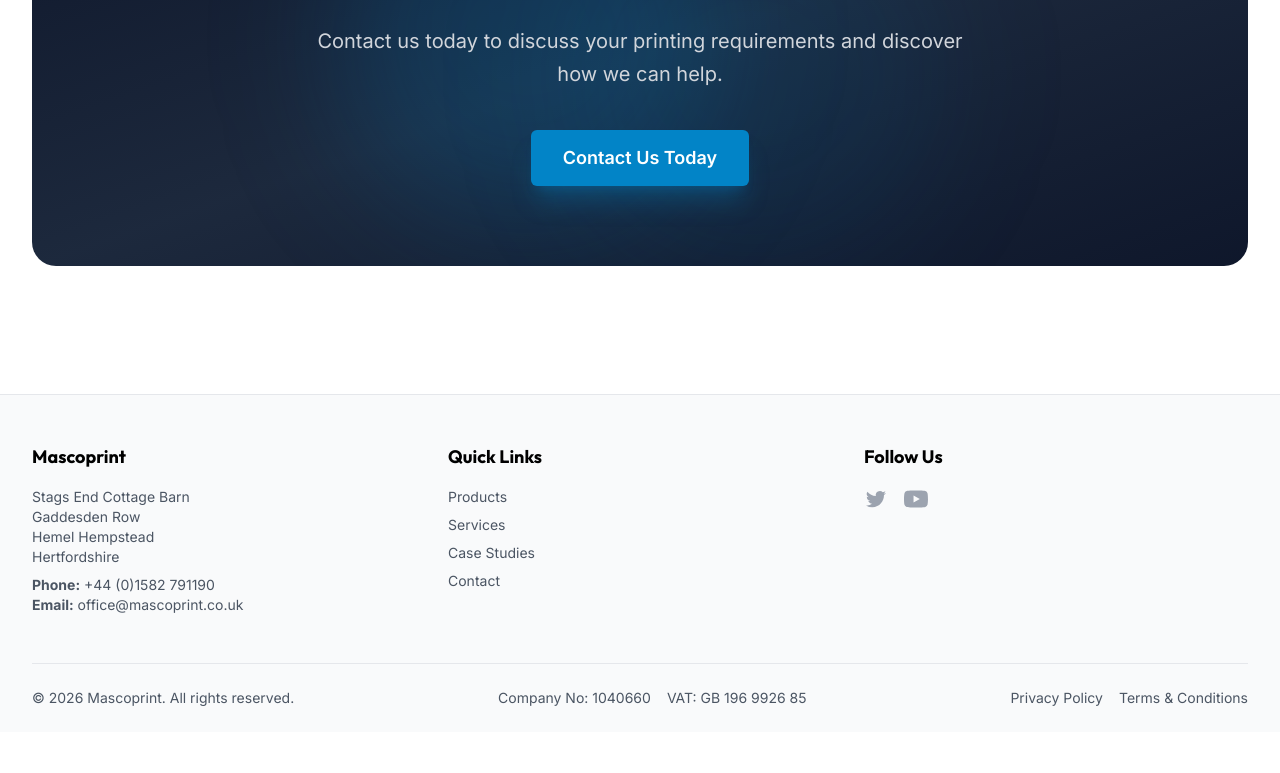
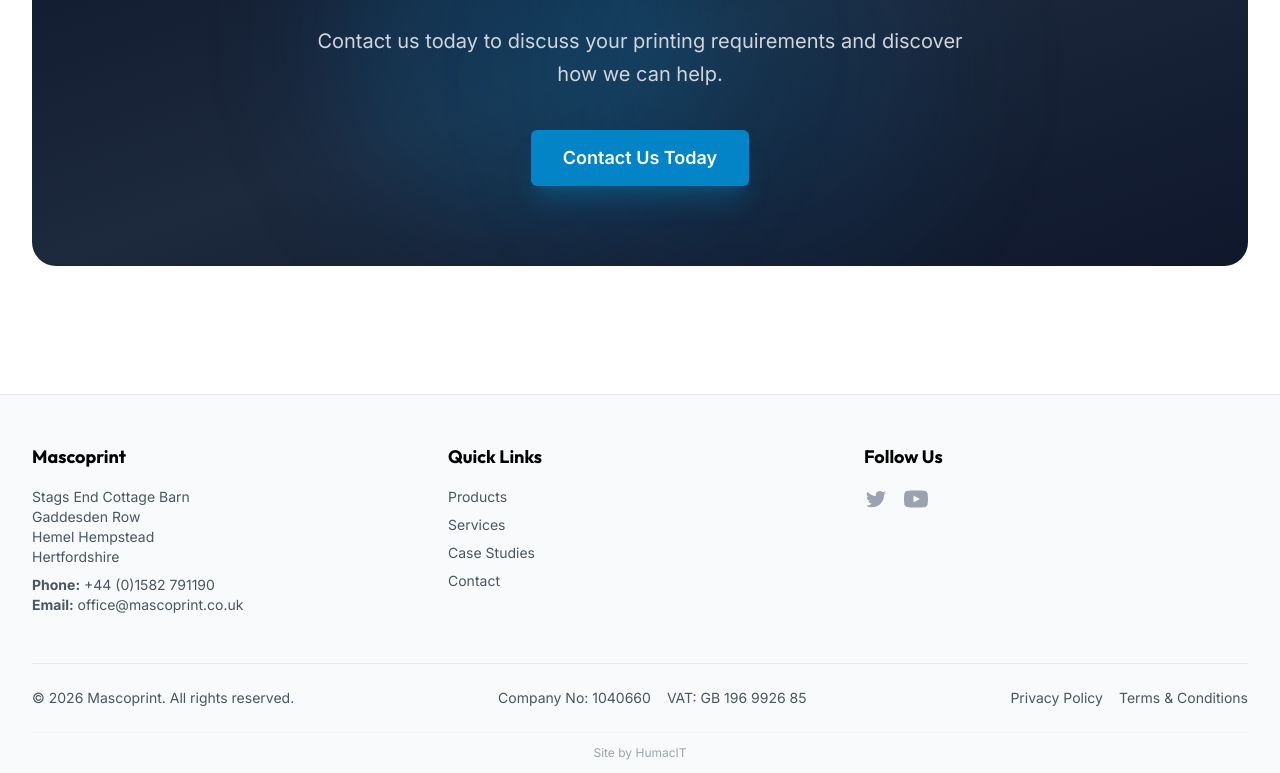
Before and after one commit to adamhumacit/mascoprint-web, a Next.js app: page / in a window 1280 px wide. Shown: the part 5122-5895 px from the top of the page. Before the commit the page ends 5854 px from the top, so only its background shows below. Built offline with nearby package versions, Linux system fonts and the light colour scheme; no server answers.

Commit message:
adding humacit footer

```diff
--- a/src/components/layout/Footer.tsx
+++ b/src/components/layout/Footer.tsx
@@ -118,6 +118,20 @@
             </Link>
           </div>
         </div>
+
+        <div className="border-t border-gray-100 py-3 text-center">
+          <p className="text-xs text-gray-400">
+            Site by{' '}
+            <a
+              href="https://humacit.com"
+              target="_blank"
+              rel="noopener noreferrer"
+              className="hover:text-gray-500"
+            >
+              HumacIT
+            </a>
+          </p>
+        </div>
       </Container>
     </footer>
   )
```
